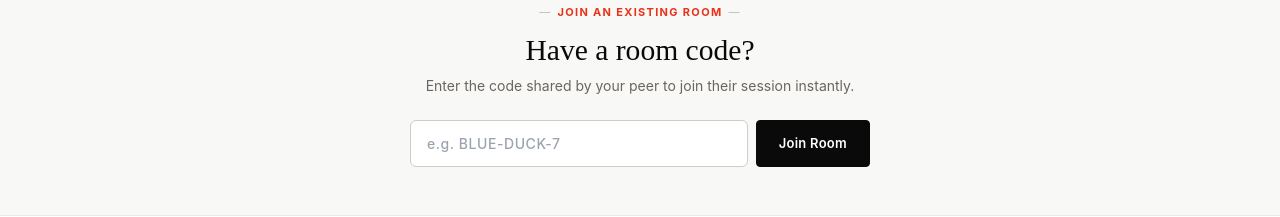
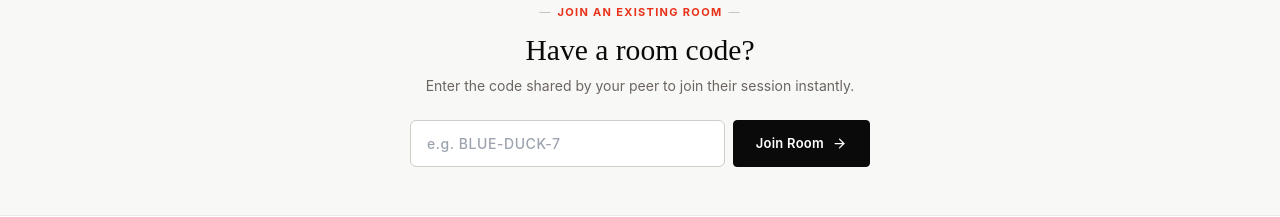
Before and after one commit to kaushik-45-dalvi/Nudge, a Next.js app: page / in a window 1280 px wide. Shown: the part 960-1177 px from the top of the page. Built offline with nearby package versions, Linux system fonts and the light colour scheme; no server answers.

Commit message:
Enhance See How It Works and Join Room buttons with instant prefetching and loading feedback

```diff
--- a/components/landing/Hero.tsx
+++ b/components/landing/Hero.tsx
@@ -67,12 +67,16 @@ export function Hero() {
   const [roomCode, setRoomCode] = useState('');
   const [joinError, setJoinError] = useState('');
   const [isCreating, setIsCreating] = useState(false);
+  const [isJoining, setIsJoining] = useState(false);
   const [isFeedbackOpen, setIsFeedbackOpen] = useState(false);
 
   useEffect(() => {
     // Pre-connect signaling socket in background for instant room creation/joining
     peerManager.init();
-  }, []);
+
+    // Prefetch how-it-works page route
+    router.prefetch('/how-it-works');
+  }, [router]);
 
   const handleCreateRoom = () => {
     setIsCreating(true);
@@ -89,6 +93,7 @@ export function Hero() {
       setJoinError('Please enter a room code');
       return;
     }
+    setIsJoining(true);
     router.prefetch('/room/' + code);
     router.push('/room/' + code);
   };
@@ -143,7 +148,7 @@ export function Hero() {
                     {isCreating ? 'Creating…' : 'Create a Room'}
                     {!isCreating && <ArrowRight size={15} />}
                   </button>
-                  <button onClick={() => router.push('/how-it-works')} className="btn-outline">See How It Works</button>
+                  <button onClick={() => router.push('/how-it-works')} onMouseEnter={() => router.prefetch('/how-it-works')} className="btn-outline">See How It Works</button>
                 </div>
 
                 <div style={{ paddingTop: 20, borderTop: '1px solid #ECEAE6' }}>
@@ -218,8 +223,21 @@ export function Hero() {
                 placeholder="e.g. BLUE-DUCK-7"
                 style={{ flex: 1, padding: '12px 16px', border: '1.5px solid #D0CCC8', borderRadius: 6, fontSize: '0.875rem', fontWeight: 500, letterSpacing: '0.04em', outline: 'none', background: 'white', color: '#0A0A0A', fontFamily: 'Inter, sans-serif' }}
               />
-              <button type="submit" className="btn-primary" style={{ flexShrink: 0 }}>
-                Join Room
+              <button
+                type="submit"
+                disabled={isJoining}
+                className="btn-primary"
+                style={{
+                  flexShrink: 0,
+                  display: 'inline-flex',
+                  alignItems: 'center',
+                  gap: 8,
+                  opacity: isJoining ? 0.7 : 1,
+                  cursor: isJoining ? 'not-allowed' : 'pointer'
+                }}
+              >
+                {isJoining ? 'Joining…' : 'Join Room'}
+                {!isJoining && <ArrowRight size={15} />}
               </button>
             </form>
             {joinError && <p style={{ color: '#E8321A', fontSize: '0.8125rem', marginTop: 8, fontWeight: 500 }}>⚠ {joinError}</p>}
```
